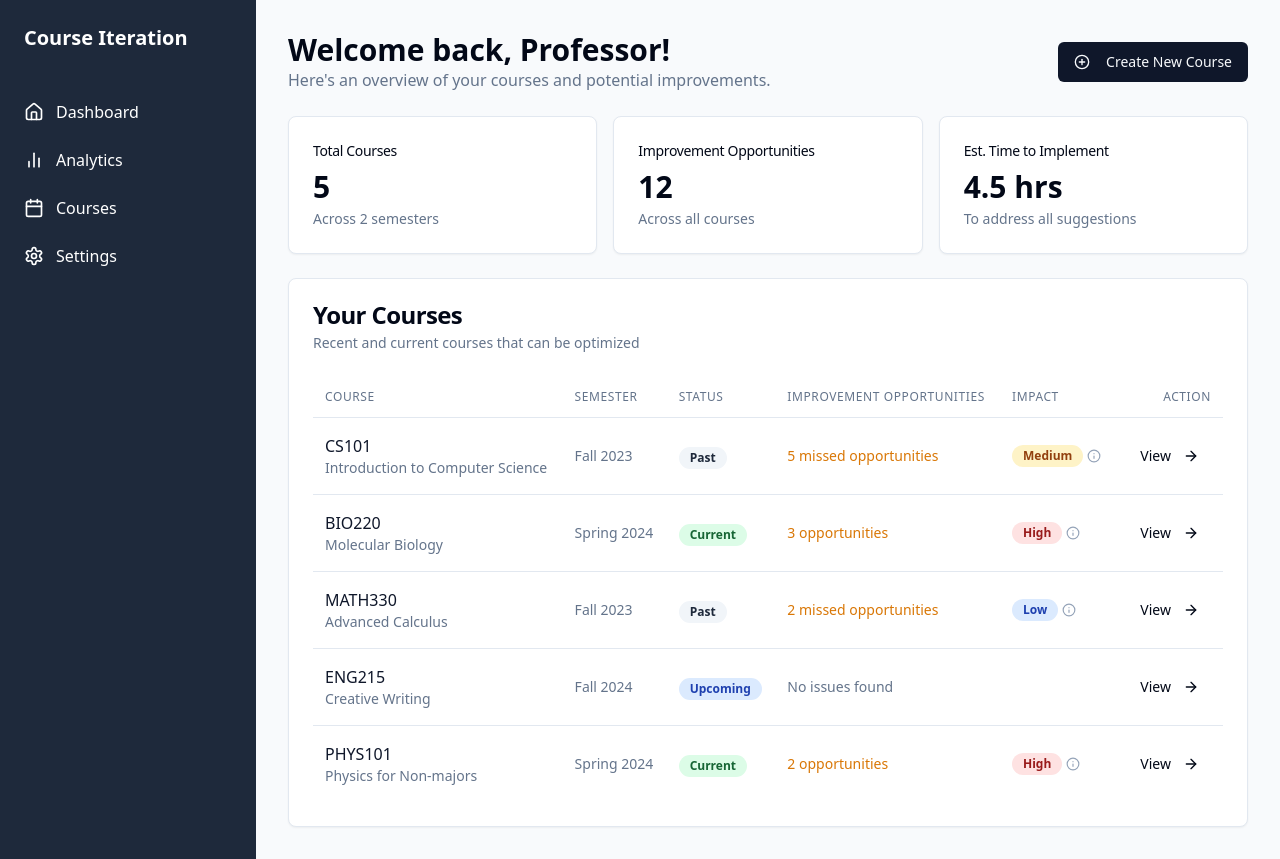
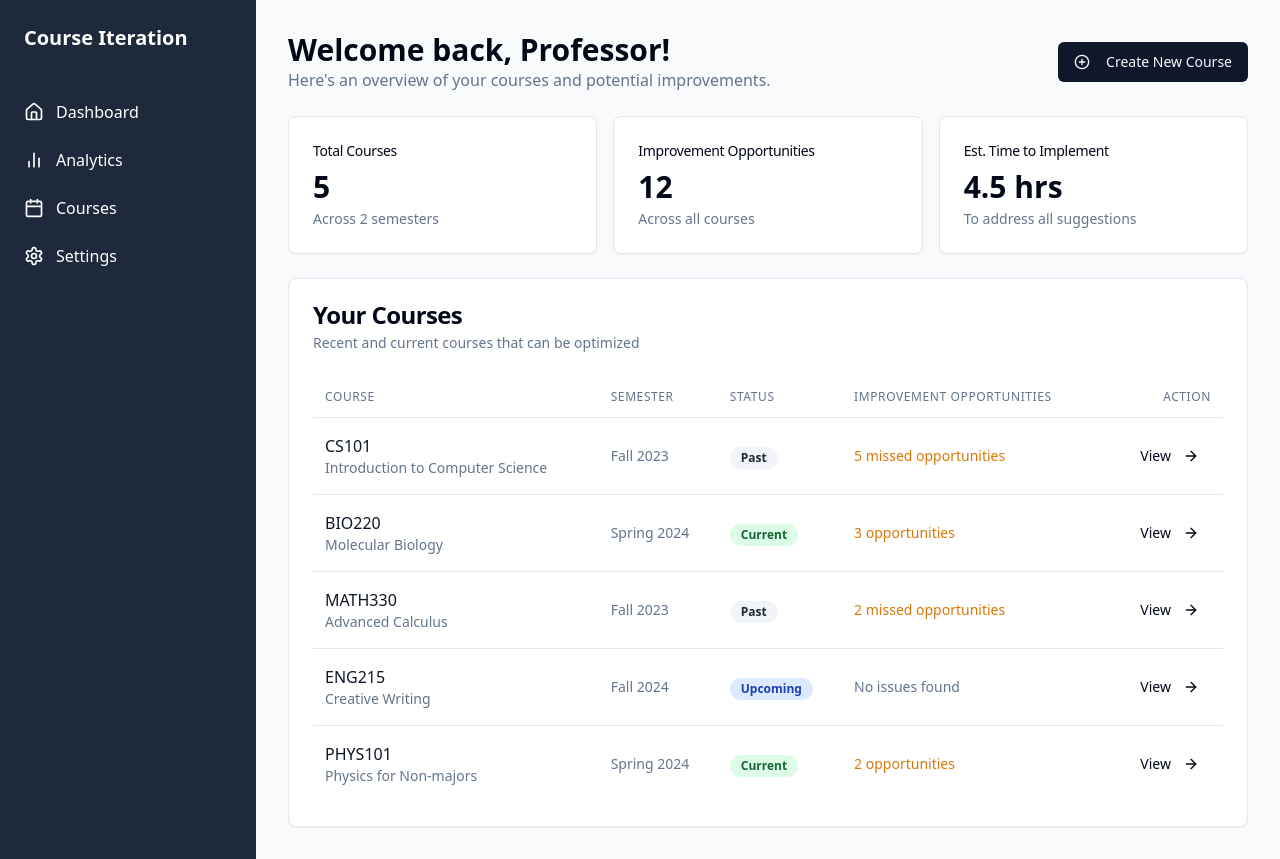
Before and after one commit to Sandorie-one/course-iteration-pilot-next-live, a React (Vite) app: page / in a window 1280 px wide. Built offline with nearby package versions, Linux system fonts and the light colour scheme.

Commit message:
Reverted to commit b2db656ba4feaefcb0721b076ed809421ca576e8

```diff
--- a/src/components/CourseList.tsx
+++ b/src/components/CourseList.tsx
@@ -1,9 +1,9 @@
+
 import { Badge } from "@/components/ui/badge";
 import { Button } from "@/components/ui/button";
-import { ArrowRight, Info } from "lucide-react";
+import { ArrowRight } from "lucide-react";
 import { useState } from "react";
 import { Link } from "react-router-dom";
-import { HoverCard, HoverCardTrigger, HoverCardContent } from "@/components/ui/hover-card";
 
 type Course = {
   id: string;
@@ -13,7 +13,6 @@ type Course = {
   improvements: number;
   timeEstimate: number;
   status: "current" | "past" | "upcoming";
-  impact: "low" | "medium" | "high";
 };
 
 const CourseList = () => {
@@ -25,8 +24,7 @@ const CourseList = () => {
       semester: "Fall 2023",
       improvements: 5,
       timeEstimate: 1.5,
-      status: "past",
-      impact: "medium"
+      status: "past"
     },
     {
       id: "2",
@@ -35,8 +33,7 @@ const CourseList = () => {
       semester: "Spring 2024",
       improvements: 3,
       timeEstimate: 1.0,
-      status: "current",
-      impact: "high"
+      status: "current"
     },
     {
       id: "3",
@@ -45,8 +42,7 @@ const CourseList = () => {
       semester: "Fall 2023",
       improvements: 2,
       timeEstimate: 0.5,
-      status: "past",
-      impact: "low"
+      status: "past"
     },
     {
       id: "4",
@@ -55,8 +51,7 @@ const CourseList = () => {
       semester: "Fall 2024",
       improvements: 0,
       timeEstimate: 0,
-      status: "upcoming",
-      impact: "low"
+      status: "upcoming"
     },
     {
       id: "5",
@@ -65,8 +60,7 @@ const CourseList = () => {
       semester: "Spring 2024",
       improvements: 2,
       timeEstimate: 1.5,
-      status: "current",
-      impact: "high"
+      status: "current"
     }
   ]);
 
@@ -83,44 +77,6 @@ const CourseList = () => {
     }
   };
 
-  const getImpactColor = (impact: Course["impact"]) => {
-    switch (impact) {
-      case "high":
-        return "bg-red-100 text-red-800";
-      case "medium":
-        return "bg-amber-100 text-amber-800";
-      case "low":
-        return "bg-blue-100 text-blue-800";
-      default:
-        return "";
-    }
-  };
-
-  const getImpactDescription = (impact: Course["impact"]) => {
-    switch (impact) {
-      case "high":
-        return {
-          title: "High Impact",
-          description: "Addressing these opportunities could improve student performance by 10-15% and significantly enhance mastery of key learning outcomes. Strongly recommended to implement before the next major assessment."
-        };
-      case "medium":
-        return {
-          title: "Medium Impact",
-          description: "Implementation may lead to a 5-8% improvement in student performance and better understanding of important concepts. Consider implementing when time permits."
-        };
-      case "low":
-        return {
-          title: "Low Impact",
-          description: "Minor improvements that could enhance student experience but likely won't significantly affect grades or learning outcome mastery. These can be addressed at your convenience."
-        };
-      default:
-        return {
-          title: "",
-          description: ""
-        };
-    }
-  };
-
   return (
     <div className="space-y-4">
       <div className="overflow-x-auto">
@@ -131,7 +87,6 @@ const CourseList = () => {
               <th className="px-3 py-3 text-left text-xs font-medium text-slate-500 uppercase tracking-wider">Semester</th>
               <th className="px-3 py-3 text-left text-xs font-medium text-slate-500 uppercase tracking-wider">Status</th>
               <th className="px-3 py-3 text-left text-xs font-medium text-slate-500 uppercase tracking-wider">Improvement opportunities</th>
-              <th className="px-3 py-3 text-left text-xs font-medium text-slate-500 uppercase tracking-wider">Impact</th>
               <th className="px-3 py-3 text-right text-xs font-medium text-slate-500 uppercase tracking-wider">Action</th>
             </tr>
           </thead>
@@ -157,33 +112,6 @@ const CourseList = () => {
                     </span>
                   ) : "No issues found"}
                 </td>
-                <td className="px-3 py-4 whitespace-nowrap">
-                  {course.improvements > 0 && (
-                    <HoverCard>
-                      <HoverCardTrigger asChild>
-                        <div className="flex items-center cursor-help">
-                          <Badge className={getImpactColor(course.impact)}>
-                            {course.impact.charAt(0).toUpperCase() + course.impact.slice(1)}
-                          </Badge>
-                          <Info size={14} className="ml-1 text-slate-400" />
-                        </div>
-                      </HoverCardTrigger>
-                      <HoverCardContent
-                        className="w-80 break-words"
-                        side="right"
-                        align="start"
-                        sideOffset={10}
-                      >
-                        <div>
-                          <h4 className="font-semibold mb-2">{getImpactDescription(course.impact).title}</h4>
-                          <p className="text-sm text-slate-600 break-words">
-                            {getImpactDescription(course.impact).description}
-                          </p>
-                        </div>
-                      </HoverCardContent>
-                    </HoverCard>
-                  )}
-                </td>
                 <td className="px-3 py-4 whitespace-nowrap text-right text-sm">
                   <Link to={`/course/${course.id}`}>
                     <Button variant="ghost" size="sm">
```
